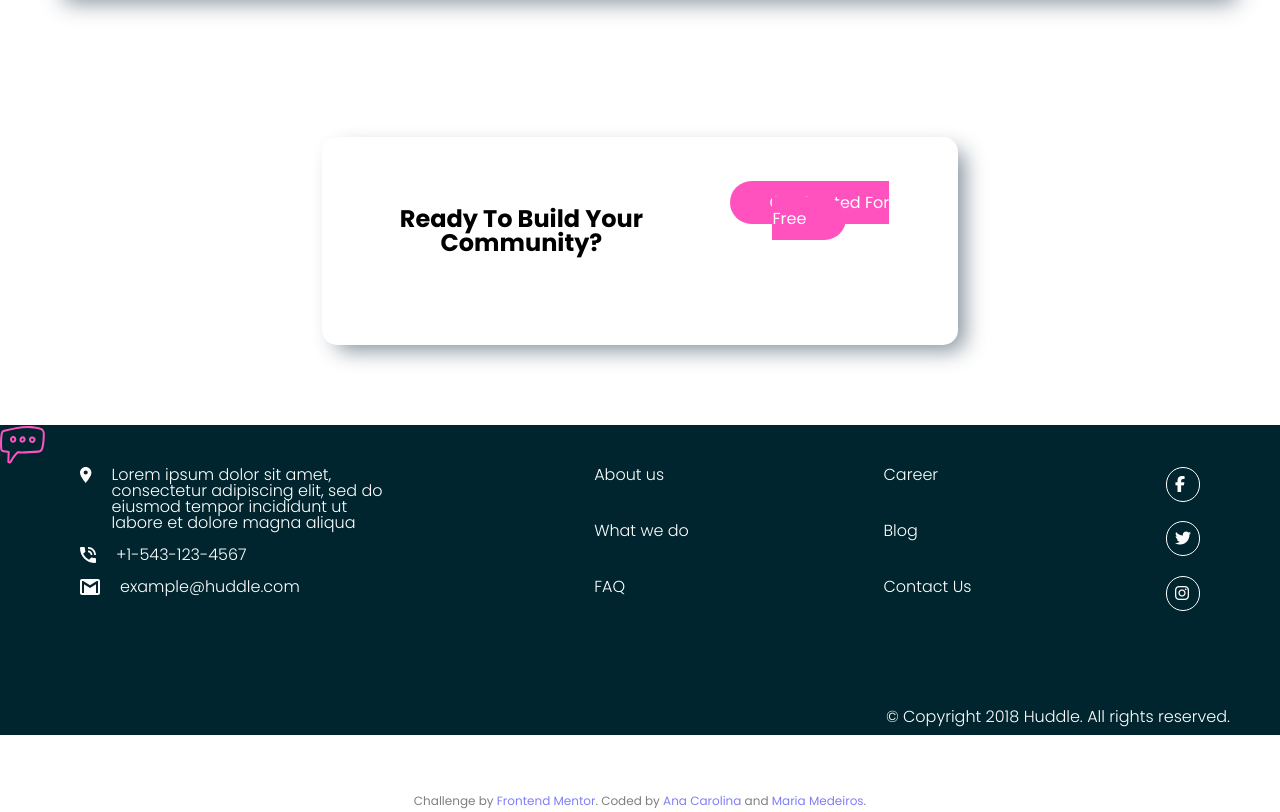
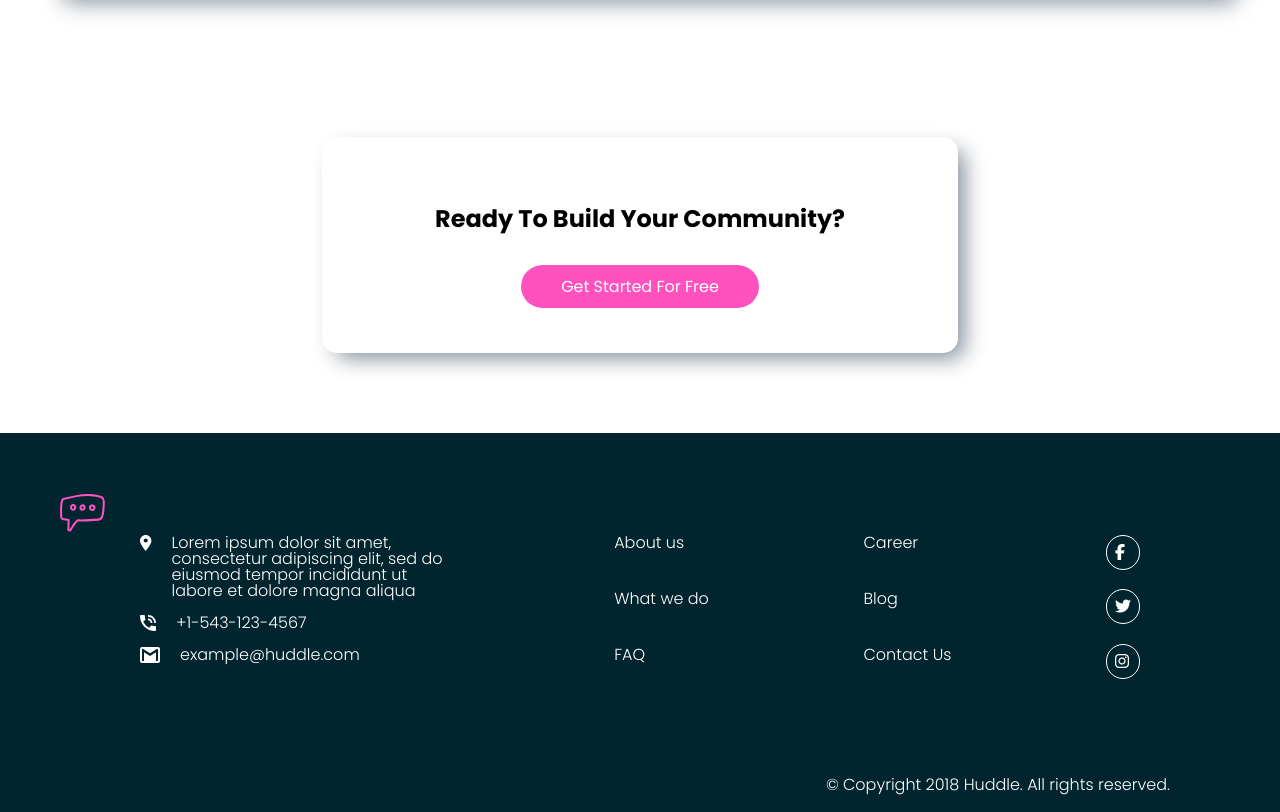
Before and after one commit to ananazario/huddle-landing-page, a plain HTML site: page index.html in a window 1280 px wide. Shown: the part 1362-2174 px from the top of the page. Drawn offline with Linux system fonts and the light colour scheme.

Commit message:
fixing a few datails

```diff
--- a/css/modules/footer.css
+++ b/css/modules/footer.css
@@ -1,6 +1,7 @@
 .footer {
   background-color: var(--veryDarkCyan);
   color: var(--white);
+  padding: 60px;
 }
 
 .footer p {
--- a/css/modules/second-section.css
+++ b/css/modules/second-section.css
@@ -82,7 +82,6 @@
   padding: 50px 30px;
   margin: 80px auto;
   text-align: center;
-  display: flex;
 }
 
 .community h1 {
```
